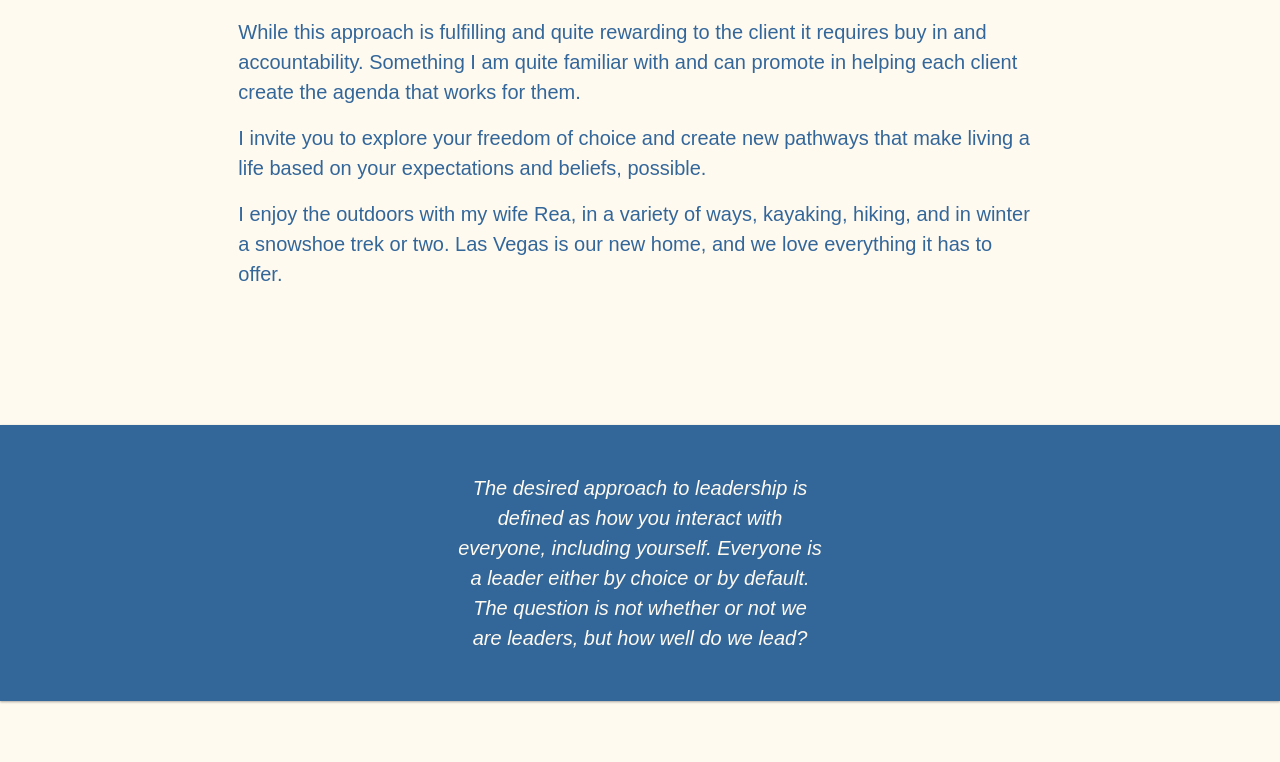
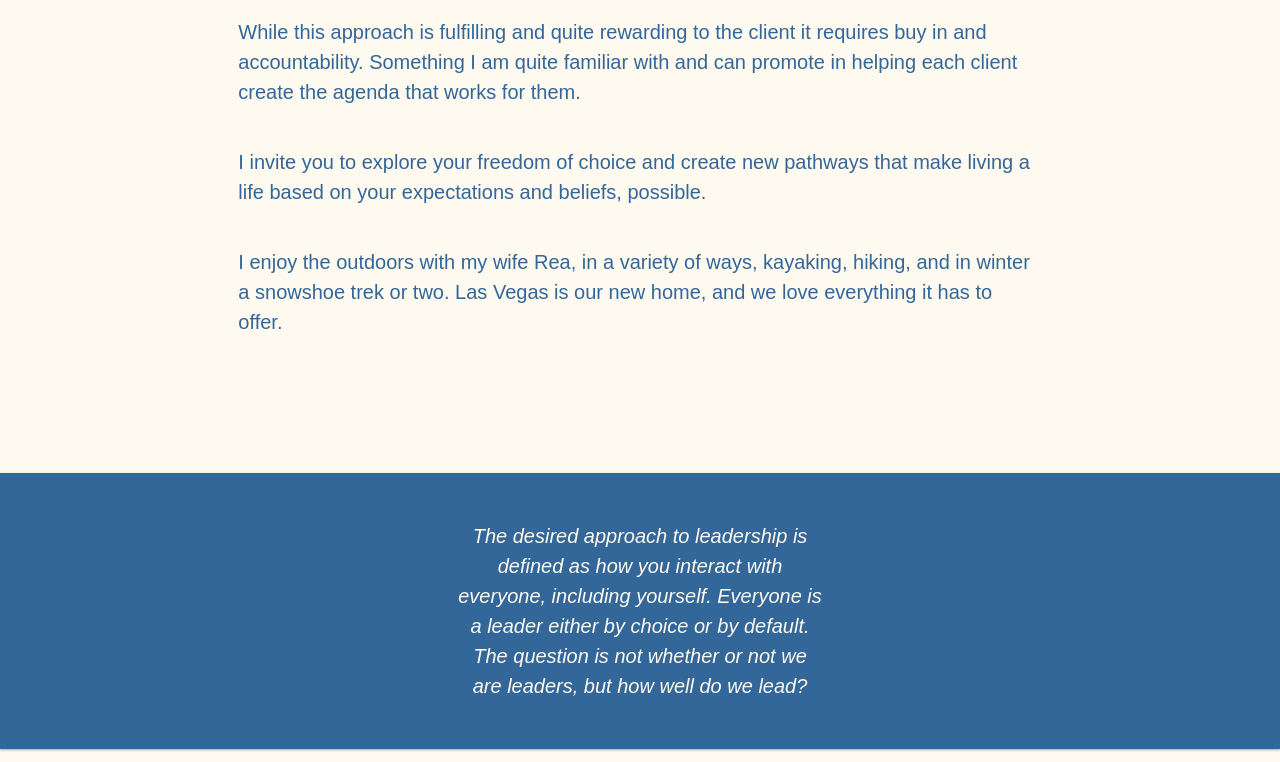
Before and after one commit to JeffCz/JeffCz.github.io, a website: page index.html in a window 1280 px wide. Shown: the part 1260-2022 px from the top of the page. Drawn offline with nearby package versions, Linux system fonts and the light colour scheme; a web font is replaced by a local one.

Commit message:
Update index.html
added breaks

```diff
--- a/index.html
+++ b/index.html
@@ -91,8 +91,8 @@
       <div class="mx-auto col-sm-8 pb-5">
          <p class="text-sm-left">As a Life Coach, I partner with my clients to help improve and empower leadership skills at every level. I trained in <a href="https://www.energyleadership.com/" target="_blank">Energy Leadership Coaching</a> with the <a href="https://go.ipeccoaching.com/9-key-considerations-for-choosing-the-right-coach-training-program?utm_term=ipec&utm_campaign=Branded&utm_source=adwords&utm_medium=ppc&hsa_tgt=kwd-16369652&hsa_grp=21865092809&hsa_src=g&hsa_net=adwords&hsa_mt=e&hsa_ver=3&hsa_ad=103039265729&hsa_acc=8705773814&hsa_kw=ipec&hsa_cam=214064489&gclid=Cj0KCQjw6KrtBRDLARIsAKzvQIHnQ1r3qE_Gen2UwYOQ_-vEBq-dfXkRx33lVpNLmulfKKxphTkVVH4aAvWrEALw_wcB" target="_blank">Institute of Professional Excellence in Coaching (iPEC)</a>, a meticulous and certified program. I am also an Associate Certified Coach within the ICF.</p><br>
          <p class="text-sm-left">I am making the transition in my coaching to provide a direct coaching approach on a one on one basis from that of working within organizations, executives and teams. A major part of my values system has to do with bringing value to others so that they may experience their desired intentions. </p><br>
-         <p class="text-sm-left">While this approach is fulfilling and quite rewarding to the client it requires buy in and accountability. Something I am quite familiar with and can promote in helping each client create the agenda that works for them.</p>
-         <p class="text-sm-left">I invite you to explore your freedom of choice and create new pathways that make living a life based on your expectations and beliefs, possible.</p>
+         <p class="text-sm-left">While this approach is fulfilling and quite rewarding to the client it requires buy in and accountability. Something I am quite familiar with and can promote in helping each client create the agenda that works for them.</p><br>
+         <p class="text-sm-left">I invite you to explore your freedom of choice and create new pathways that make living a life based on your expectations and beliefs, possible.</p><br>
          <p class="text-sm-left pb-5">I enjoy the outdoors with my wife Rea, in a variety of ways, kayaking, hiking, and in winter a snowshoe trek or two. Las Vegas is our new home, and we love everything it has to offer.</p><br>
       </div>
    </div>
```
